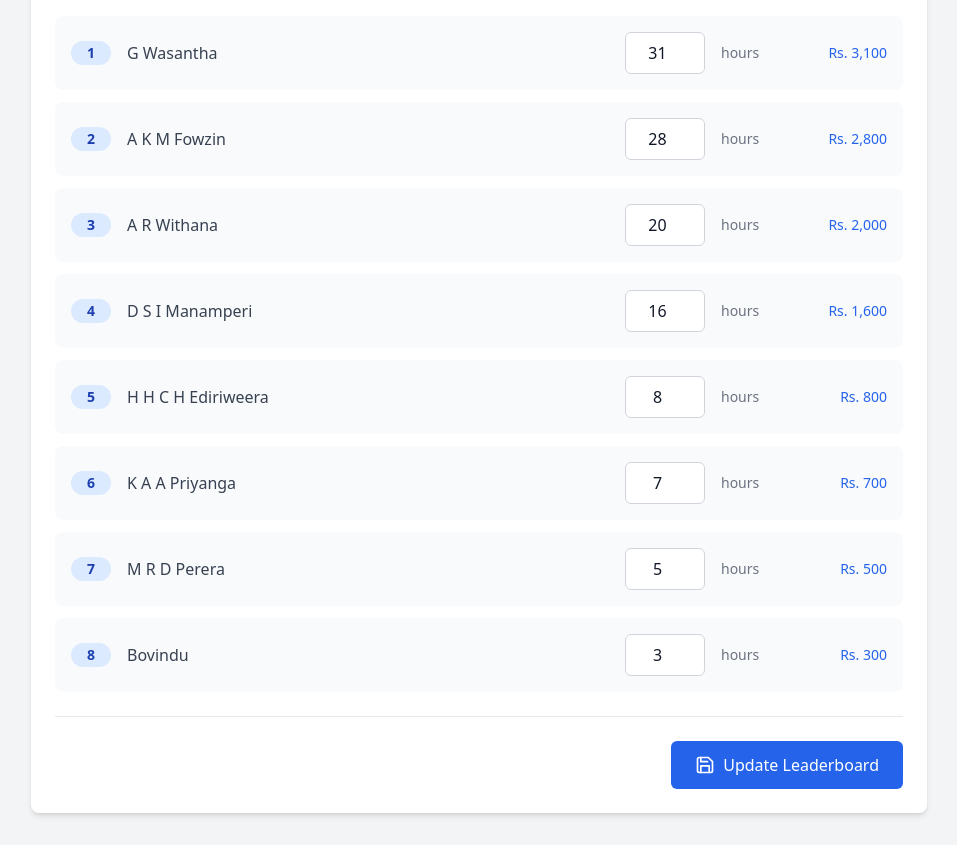
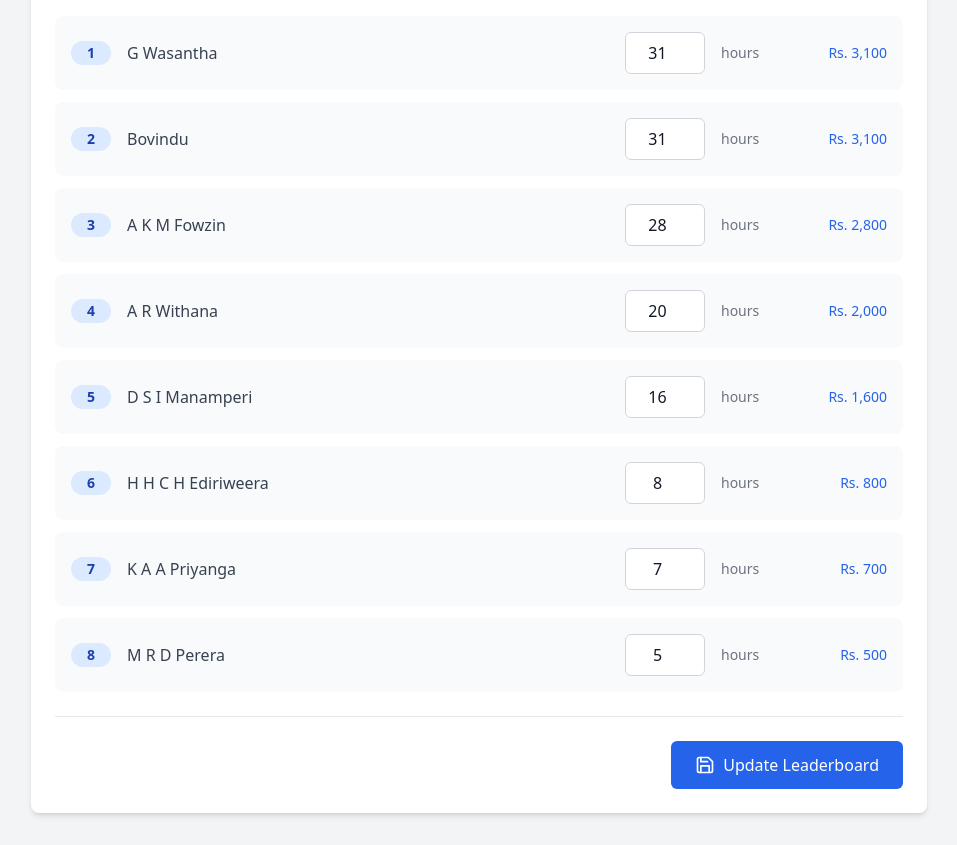
Before and after one commit to Bovindu/leader_board, a React (Vite) app: page /admin in a window 1280 px wide. Shown: the part 380-1225 px from the top of the page, without its empty margins (161-1118 px from the left). Built offline with nearby package versions, Linux system fonts and the light colour scheme.

Commit message:
Update leaderboard data

```diff
--- a/src/data/leaderboard-data.ts
+++ b/src/data/leaderboard-data.ts
@@ -4,11 +4,11 @@ import WithanaImage from '../img/ad.jpg';
 
 export const leaderboardData = [
   { rank: 1, name: "G Wasantha", hours: 31, profilePic: "https://images.pexels.com/photos/220453/pexels-photo-220453.jpeg?auto=compress&cs=tinysrgb&w=1260&h=750&dpr=1" },
-  { rank: 2, name: "A K M Fowzin", hours: 28, profilePic: fowzinImage },
-  { rank: 3, name: "A R Withana", hours: 20, profilePic: WithanaImage },
-  { rank: 4, name: "D S I Manamperi", hours: 16, profilePic: "https://images.pexels.com/photos/774909/pexels-photo-774909.jpeg?auto=compress&cs=tinysrgb&w=1260&h=750&dpr=1" },
-  { rank: 5, name: "H H C H Ediriweera", hours: 8, profilePic: "https://images.pexels.com/photos/415829/pexels-photo-415829.jpeg?auto=compress&cs=tinysrgb&w=1260&h=750&dpr=1" },
-  { rank: 6, name: "K A A Priyanga", hours: 7, profilePic: "https://images.pexels.com/photos/91227/pexels-photo-91227.jpeg?auto=compress&cs=tinysrgb&w=1260&h=750&dpr=1" },
-  { rank: 7, name: "M R D Perera", hours: 5, profilePic: "https://images.pexels.com/photos/1239291/pexels-photo-1239291.jpeg?auto=compress&cs=tinysrgb&w=1260&h=750&dpr=1" },
-  { rank: 8, name: "Bovindu", hours: 3, profilePic: "https://res.cloudinary.com/dlcm7h3zb/image/upload/e_blur:300/v1749315471/asd_sggs72.jpg" },
+  { rank: 2, name: "Bovindu", hours: 31, profilePic: "https://res.cloudinary.com/dlcm7h3zb/image/upload/e_blur:300/v1749315471/asd_sggs72.jpg" },
+  { rank: 3, name: "A K M Fowzin", hours: 28, profilePic: fowzinImage },
+  { rank: 4, name: "A R Withana", hours: 20, profilePic: WithanaImage },
+  { rank: 5, name: "D S I Manamperi", hours: 16, profilePic: "https://images.pexels.com/photos/774909/pexels-photo-774909.jpeg?auto=compress&cs=tinysrgb&w=1260&h=750&dpr=1" },
+  { rank: 6, name: "H H C H Ediriweera", hours: 8, profilePic: "https://images.pexels.com/photos/415829/pexels-photo-415829.jpeg?auto=compress&cs=tinysrgb&w=1260&h=750&dpr=1" },
+  { rank: 7, name: "K A A Priyanga", hours: 7, profilePic: "https://images.pexels.com/photos/91227/pexels-photo-91227.jpeg?auto=compress&cs=tinysrgb&w=1260&h=750&dpr=1" },
+  { rank: 8, name: "M R D Perera", hours: 5, profilePic: "https://images.pexels.com/photos/1239291/pexels-photo-1239291.jpeg?auto=compress&cs=tinysrgb&w=1260&h=750&dpr=1" },
 ];
```
